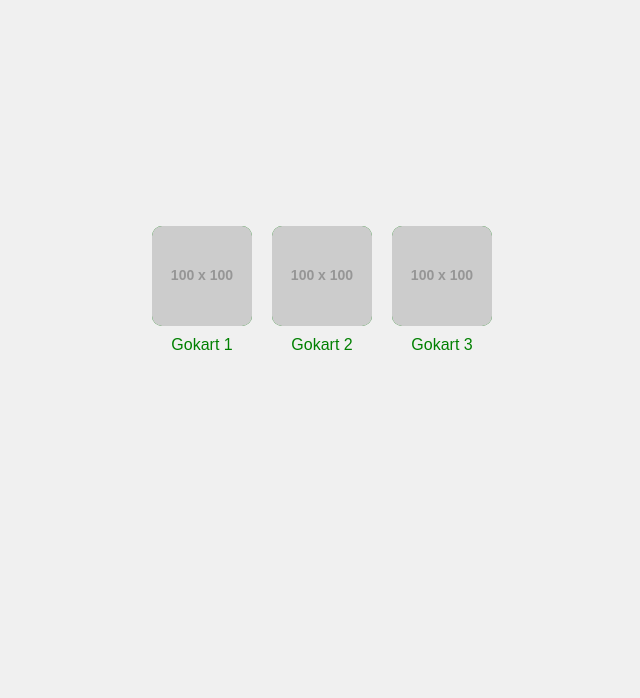
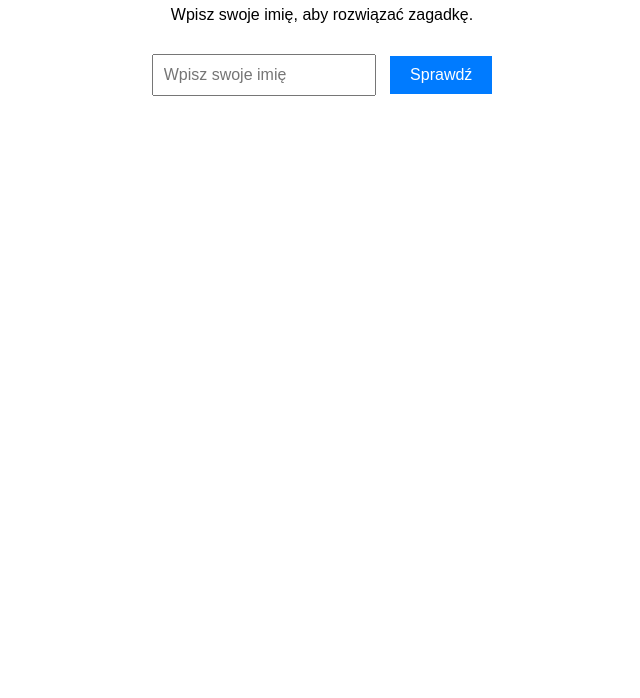
Before and after one commit to KamilciaHeheh/sreksuwa, a plain HTML site: page index.html in a window 1280 px wide. Shown: the part 102-800 px from the top of the page, without its empty margins (318-958 px from the left). Drawn offline with Linux system fonts and the light colour scheme; placeholder pictures from the web are drawn by us.

Commit message:
Update index.html

```diff
--- a/index.html
+++ b/index.html
@@ -3,24 +3,54 @@
 <head>
     <meta charset="UTF-8">
     <meta name="viewport" content="width=device-width, initial-scale=1.0">
-    <title>Ikonki Gokartów</title>
-    <link rel="stylesheet" href="styles.css">
+    <title>Zagadka Mordercy</title>
+    <style>
+        body {
+            font-family: Arial, sans-serif;
+            text-align: center;
+            margin: 50px;
+        }
+        h1 {
+            color: #333;
+        }
+        form {
+            margin-top: 30px;
+        }
+        input[type="text"] {
+            padding: 10px;
+            font-size: 16px;
+            width: 200px;
+            margin-right: 10px;
+        }
+        input[type="submit"] {
+            padding: 10px 20px;
+            font-size: 16px;
+            background-color: #007bff;
+            color: #fff;
+            border: none;
+            cursor: pointer;
+        }
+    </style>
 </head>
 <body>
-    <div class="container">
-        <div class="icon" onclick="handleClick(this)">
-            <img src="https://via.placeholder.com/100x100?text=Car" alt="Gokart 1">
-            <p class="status">Gokart 1</p>
-        </div>
-        <div class="icon" onclick="handleClick(this)">
-            <img src="https://via.placeholder.com/100x100?text=Car" alt="Gokart 2">
-            <p class="status">Gokart 2</p>
-        </div>
-        <div class="icon" onclick="handleClick(this)">
-            <img src="https://via.placeholder.com/100x100?text=Car" alt="Gokart 3">
-            <p class="status">Gokart 3</p>
-        </div>
-    </div>
-    <script src="script.js"></script>
+    <h1>Witaj w grze "Zagadka Mordercy"</h1>
+    <p>Wpisz swoje imię, aby rozwiązać zagadkę.</p>
+    <form id="form">
+        <input type="text" id="name" name="name" placeholder="Wpisz swoje imię" required>
+        <input type="submit" value="Sprawdź">
+    </form>
+
+    <script>
+        document.getElementById('form').addEventListener('submit', function(event) {
+            event.preventDefault();
+            var name = document.getElementById('name').value.trim();
+            if (name === 'Dariusz Kowalski') {
+                alert('Gratulacje! Rozwiązałeś zagadkę mordercy.');
+            } else {
+                alert('Nieprawidłowe dane. Spróbuj ponownie.');
+            }
+            document.getElementById('name').value = '';
+        });
+    </script>
 </body>
 </html>
```
